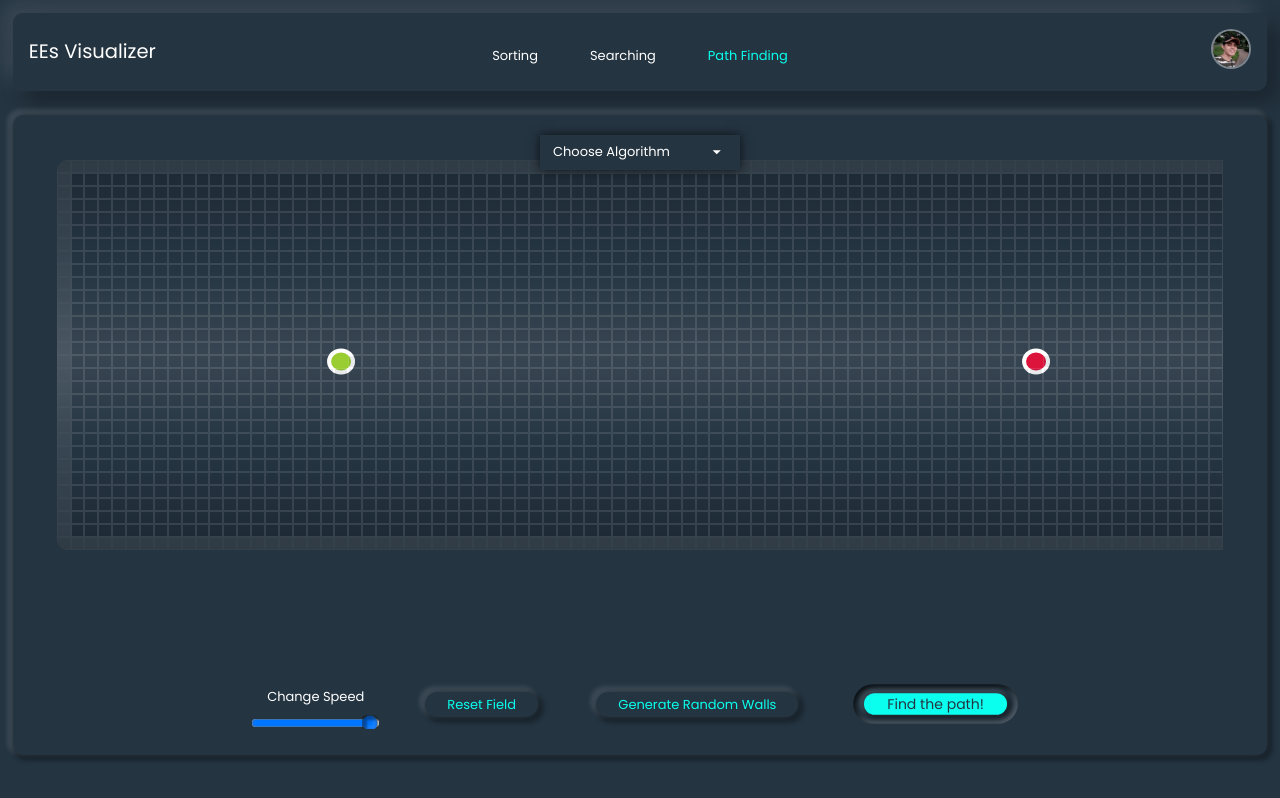
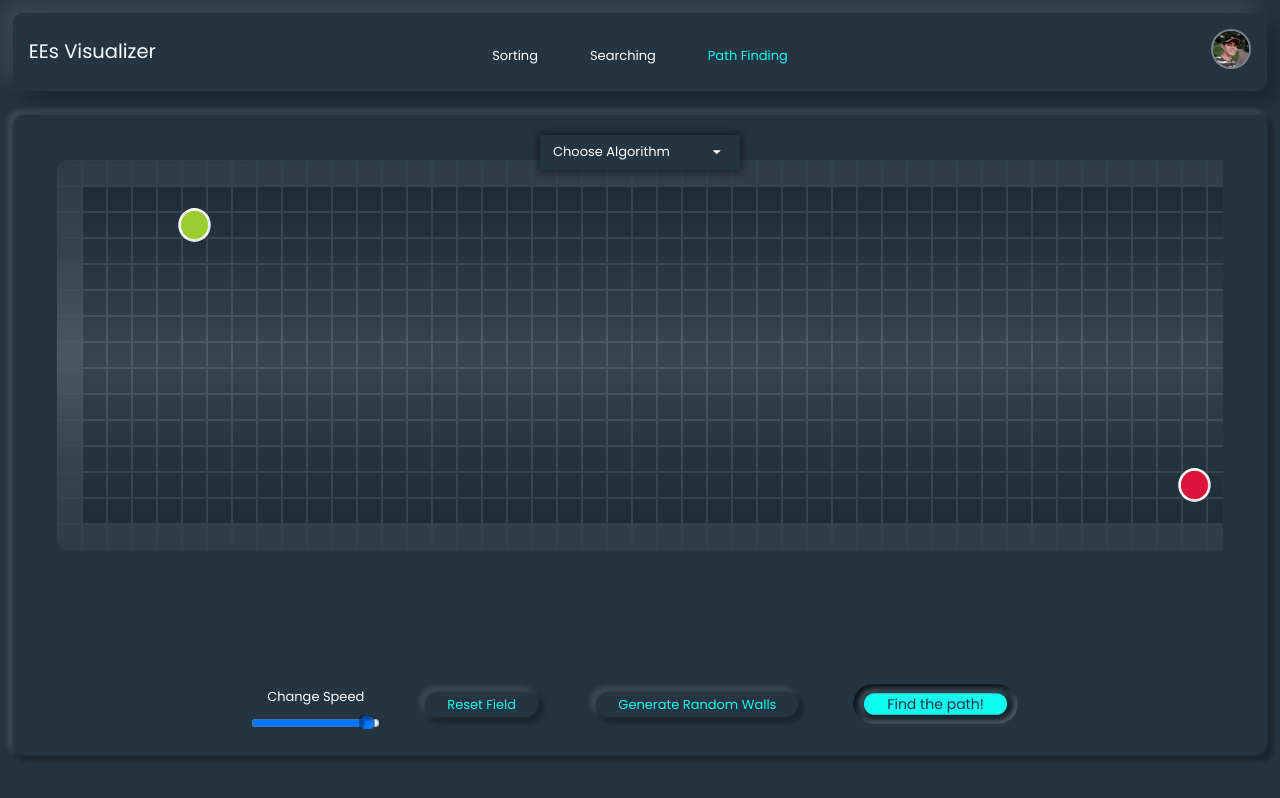
Before and after one commit to EricEchemane/EEs-Visualization-Tool, a React (Create React App) app: page / in a window 1280 px wide. Built offline with nearby package versions, Linux system fonts and the light colour scheme.

Commit message:
Optimized: PathFinding Visualizer tab and change some css animations.

```diff
--- a/src/components/visualizers/pathFinding/NodeSquare.tsx
+++ b/src/components/visualizers/pathFinding/NodeSquare.tsx
@@ -1,6 +1,5 @@
-import { memo, useState, useContext, useEffect } from 'react';
+import { memo, useState, useContext, useEffect, useRef } from 'react';
 import { mouseDownContext } from './PathFindingVisualizer';
-let first = true;
 
 function NodeSquare(props: any) {
     const mouseIsDown = useContext(mouseDownContext);
@@ -8,6 +7,7 @@ function NodeSquare(props: any) {
     const [finish, set_finish] = useState(props.isFinish);
     const [obstacle, set_obstacle] = useState(props.isObstacle);
     const classname = start ? 'node start' : (finish ? 'node finish' : (obstacle ? 'node obstacle' : 'node'));
+    const first = useRef(true);
 
     let box = (document.getElementsByClassName('node') as HTMLCollectionOf<HTMLElement>);
 
@@ -15,39 +15,37 @@ function NodeSquare(props: any) {
         box = (document.getElementsByClassName('node') as HTMLCollectionOf<HTMLElement>);
         props.clearPath();
         props.onMouseEnter(mouseIsDown.s, props.id, true);
-    }, [finish])
+    }, [finish]);
+
     useEffect(() => {
         box = (document.getElementsByClassName('node') as HTMLCollectionOf<HTMLElement>);
         props.clearPath();
         props.onMouseEnter(props.id, mouseIsDown.f, true);
-    }, [start])
-    useEffect(() => {
-        if (first) {
-            first = false;
-        } else {
-            props.clearPath();
-            props.onMouseEnter(mouseIsDown.s, mouseIsDown.f, true);
-        }
-    }, [obstacle]);
+    }, [start]);
 
     // @@@@@@@@@@@@@@@@ functions @@@@@@@@@@@@@@@@@@@@@@@@@@@@@@@@@@@@2
     function handleMouseDown(e: any) {
         if (start || finish) return;
         e.preventDefault();
+        box = (document.getElementsByClassName('node') as HTMLCollectionOf<HTMLElement>);
+        let obs = box[props.id].classList.contains('obstacle');
+        if (obs) box[props.id].classList.remove('obstacle');
+        else box[props.id].classList.add('obstacle');
+        props.clearPath();
+        props.onMouseEnter(mouseIsDown.s, mouseIsDown.f, true);
         props.onMouseDown(true);
-        set_obstacle((prev: any) => {
-            return !prev;
-        });
+    }
 
-    }
-    function handleMouseEnter() {
+    function handleMouseEnter(e: any) {
+        e.preventDefault();
         if (start || finish) return;
         if (mouseIsDown.MouseDown) {
-            if (!obstacle) {
-                set_obstacle(true);
-            } else {
-                set_obstacle(false);
-            }
+            box = (document.getElementsByClassName('node') as HTMLCollectionOf<HTMLElement>);
+            let obs = box[props.id].classList.contains('obstacle');
+            if (obs) box[props.id].classList.remove('obstacle');
+            else box[props.id].classList.add('obstacle');
+            props.clearPath();
+            props.onMouseEnter(mouseIsDown.s, mouseIsDown.f, true);
         }
     }
     function handleMouseUp() {
@@ -55,10 +53,6 @@ function NodeSquare(props: any) {
     }
     function handleDragStart(e: any) {
         box[props.id].setAttribute('draggable', 'false');
-        box[props.id].addEventListener('ondrop', () => {
-            set_start(false);
-            set_finish(false);
-        })
         props.changePrev(props.id);
     }
     function handleOnDrop(e: any) {
--- a/src/components/visualizers/pathFinding/PathFindingVisualizer.tsx
+++ b/src/components/visualizers/pathFinding/PathFindingVisualizer.tsx
@@ -13,7 +13,7 @@ function PathFindingVisualizer() {
     let boxes = (document.getElementsByClassName('node') as HTMLCollectionOf<HTMLElement>);
     const [algoOptionsDropdown, set_algoOptionsDropdown] = useState(false);
     const [activeAlgo, setActiveAlgo] = useState({ id: -1, name: 'Choose Algorithm' });
-    const [speed, setSpeed] = useState(96);
+    const [speed, setSpeed] = useState(93);
 
     const algortihms = useRef([
         { id: 0, name: 'Breadth First Search' },
@@ -25,15 +25,15 @@ function PathFindingVisualizer() {
     }, []);
 
     const [nodes, setNodes] = useState([] as any);
-    const [start, setStart] = useState(1370);
-    const [finish, setFinish] = useState(1420);
+    const [start, setStart] = useState(105);
+    const [finish, setFinish] = useState(645);
     const [prevNode, setPrevNode] = useState(-1);
 
     const [isMouseDown, set_isMouseDown] = useState(false);
 
     useMemo(() => {
         const hey = [] as any;
-        for (let x = 0; x < 90 * 30; x++) {
+        for (let x = 0; x < 50 * 15; x++) {
             hey.push(<NodeSquare
                 clearPath={clearPath}
                 onMouseEnter={findThePath}
@@ -53,7 +53,6 @@ function PathFindingVisualizer() {
     function findThePath(s: number, en: number, instant?: boolean) {
         if (instant) {
             let frames = Algorithms(en, s, activeAlgo.id)[1];
-
             for (let x = 0; x < frames.length; x++) {
                 if (frames[x] === finish) break;
                 if (boxes[frames[x]]) {
@@ -85,6 +84,7 @@ function PathFindingVisualizer() {
         for (let x = 0; x < frames.length; x++) {
             if (frames[x] === finish) continue;
             changeColor(frames[x], x * 4, 'path');
+
         }
     }
     function changeColor(id: number, ms: number, classname: string) {
@@ -93,25 +93,35 @@ function PathFindingVisualizer() {
                 boxes[id].classList.remove('visited');
                 boxes[id].classList.add(classname);
             }
-            else if (boxes[id]) boxes[id].classList.add(classname);
+            else if (boxes[id]) {
+                boxes[id].classList.add(classname);
+            }
         }, ms * (100 - speed));
     }
     function addBorderWalls() {
-        for (let x = 0; x < 90; x++) {
+        for (let x = 0; x < 50; x++) {
             if (boxes[x])
-                boxes[x].classList.add('obstacle');
+                boxes[x].style.transition = ".7s ease-in";
+            boxes[x].classList.add('obstacle');
+            boxes[x].style.transition = "0";
         }
-        for (let x = 90; x < (90 * 30); x += 90) {
+        for (let x = 50; x < (50 * 15); x += 50) {
             if (boxes[x])
-                boxes[x].classList.add('obstacle');
+                boxes[x].style.transition = ".7s ease-in";
+            boxes[x].classList.add('obstacle');
+            boxes[x].style.transition = "0";
         }
-        for (let x = 179; x < (90 * 30); x += 90) {
+        for (let x = 99; x < (50 * 15); x += 50) {
             if (boxes[x])
-                boxes[x].classList.add('obstacle');
+                boxes[x].style.transition = ".7s ease-in";
+            boxes[x].classList.add('obstacle');
+            boxes[x].style.transition = "0";
         }
-        for (let x = 90 * 29; x < (90 * 30); x++) {
+        for (let x = 50 * 14; x < (50 * 15); x++) {
             if (boxes[x])
-                boxes[x].classList.add('obstacle');
+                boxes[x].style.transition = ".7s ease-in";
+            boxes[x].classList.add('obstacle');
+            boxes[x].style.transition = "0";
         }
     }
     function handleChangeStart(n: number) {
@@ -159,9 +169,9 @@ function PathFindingVisualizer() {
         clearObstacles();
         addBorderWalls();
         clearPath();
-        for (let x = 0; x < 90 * 30; x++) {
+        for (let x = 0; x < 50 * 15; x++) {
             if (boxes[x] && !(boxes[x].classList.contains('obstacle')) && !(boxes[x].classList.contains('finish')) && !(boxes[x].classList.contains('start'))) {
-                if (Math.floor(Math.random() * 50) < 17)
+                if (Math.floor(Math.random() * 50) < 13)
                     boxes[x].classList.add('obstacle');
             }
         }
--- a/src/sass/main.css
+++ b/src/sass/main.css
@@ -1002,10 +1002,10 @@ h6 {
   margin: auto;
   display: -ms-grid;
   display: grid;
-  -ms-grid-columns: (1fr)[90];
-      grid-template-columns: repeat(90, 1fr);
-  -ms-grid-rows: (1fr)[30];
-      grid-template-rows: repeat(30, 1fr);
+  -ms-grid-columns: (1fr)[50];
+      grid-template-columns: repeat(50, 1fr);
+  -ms-grid-rows: (1fr)[15];
+      grid-template-rows: repeat(15, 1fr);
   grid-gap: 0;
   position: relative;
   background: -webkit-gradient(linear, left top, left bottom, from(rgba(0, 0, 0, 0.2)), color-stop(transparent), color-stop(rgba(255, 255, 255, 0.1)), color-stop(transparent), to(rgba(0, 0, 0, 0.2)));
@@ -1024,12 +1024,14 @@ h6 {
   opacity: 1;
   cursor: pointer;
   border: none;
-  -webkit-transform: scale(2);
-          transform: scale(2);
   border-radius: 50%;
   border: 2px solid white;
   -webkit-transition: 0;
   transition: 0;
+  -webkit-transform: scale(1.3);
+          transform: scale(1.3);
+  -webkit-animation: SCALE 1s ease;
+          animation: SCALE 1s ease;
 }
 
 .finish {
@@ -1037,12 +1039,66 @@ h6 {
   opacity: 1;
   cursor: pointer;
   border: none;
-  -webkit-transform: scale(2);
-          transform: scale(2);
   border-radius: 50%;
   border: 2px solid white;
   -webkit-transition: 0;
   transition: 0;
+  -webkit-transform: scale(1.3);
+          transform: scale(1.3);
+  -webkit-animation: SCALE 1s ease;
+          animation: SCALE 1s ease;
+}
+
+@-webkit-keyframes SCALE {
+  from {
+    -webkit-transition: ease-in-out;
+    transition: ease-in-out;
+    -webkit-transform: scale(0.5);
+            transform: scale(0.5);
+  }
+  to {
+    -webkit-transition: ease-in-out;
+    transition: ease-in-out;
+    -webkit-transform: scale(1.3);
+            transform: scale(1.3);
+  }
+}
+
+@keyframes SCALE {
+  from {
+    -webkit-transition: ease-in-out;
+    transition: ease-in-out;
+    -webkit-transform: scale(0.5);
+            transform: scale(0.5);
+  }
+  to {
+    -webkit-transition: ease-in-out;
+    transition: ease-in-out;
+    -webkit-transform: scale(1.3);
+            transform: scale(1.3);
+  }
+}
+
+@-webkit-keyframes SCALE2 {
+  from {
+    -webkit-transform: scale(0.1);
+            transform: scale(0.1);
+  }
+  to {
+    -webkit-transform: scale(1);
+            transform: scale(1);
+  }
+}
+
+@keyframes SCALE2 {
+  from {
+    -webkit-transform: scale(0.1);
+            transform: scale(0.1);
+  }
+  to {
+    -webkit-transform: scale(1);
+            transform: scale(1);
+  }
 }
 
 .obstacle {
@@ -1055,14 +1111,36 @@ h6 {
   border: none;
   -webkit-transition: 0.3s ease;
   transition: 0.3s ease;
+  -webkit-animation: path 1.5s;
+          animation: path 1.5s;
+}
+
+@-webkit-keyframes path {
+  from {
+    background-color: red;
+  }
+  to {
+    background-color: cyan;
+  }
+}
+
+@keyframes path {
+  from {
+    background-color: red;
+  }
+  to {
+    background-color: cyan;
+  }
 }
 
 .visited {
-  -webkit-transition: 0.5s;
-  transition: 0.5s;
+  -webkit-transition: 0.3s ease-in;
+  transition: 0.3s ease-in;
   background: radial-gradient(orange, yellow);
   opacity: 1;
   border: none;
+  -webkit-animation: SCALE2;
+          animation: SCALE2;
 }
 
 .pathFinding-panel {
@@ -1087,6 +1165,10 @@ h6 {
   -webkit-box-pack: center;
       -ms-flex-pack: center;
           justify-content: center;
+}
+
+.pulse {
+  border: 20px solid red;
 }
 
 @media screen and (max-width: 700px) {
--- a/src/sass/main.scss
+++ b/src/sass/main.scss
@@ -307,8 +307,8 @@ h6 {
   height: 100%;
   margin: auto;
   display: grid;
-  grid-template-columns: repeat(90, 1fr);
-  grid-template-rows: repeat(30, 1fr);
+  grid-template-columns: repeat(50, 1fr);
+  grid-template-rows: repeat(15, 1fr);
   grid-gap: 0;
   position: relative;
   background: linear-gradient(
@@ -332,36 +332,65 @@ h6 {
   opacity: 1;
   cursor: pointer;
   border: none;
-  transform: scale(2);
   border-radius: 50%;
   border: 2px solid white;
   transition: 0;
+  transform: scale(1.3);
+  animation: SCALE 1s ease;
 }
 .finish {
   background-color: crimson;
   opacity: 1;
   cursor: pointer;
   border: none;
-  transform: scale(2);
   border-radius: 50%;
   border: 2px solid white;
   transition: 0;
+  transform: scale(1.3);
+  animation: SCALE 1s ease;
+}
+@keyframes SCALE {
+  from {
+    transition: ease-in-out;
+    transform: scale(0.5);
+  }
+  to {
+    transition: ease-in-out;
+    transform: scale(1.3);
+  }
+}
+@keyframes SCALE2 {
+  from {
+    transform: scale(0.1);
+  }
+  to {
+    transform: scale(1);
+  }
 }
 .obstacle {
   background-color: rgba(255, 255, 255, 0.8);
 }
 .path {
-  // background: radial-gradient(orange, yellow);
   background-color: cyan;
   opacity: 1;
   border: none;
   transition: 0.3s ease;
+  animation: path 1.5s;
+}
+@keyframes path {
+  from {
+    background-color: red;
+  }
+  to {
+    background-color: cyan;
+  }
 }
 .visited {
-  transition: 0.5s;
+  transition: 0.3s ease-in;
   background: radial-gradient(orange, yellow);
   opacity: 1;
   border: none;
+  animation: SCALE2;
 }
 .pathFinding-panel {
   position: absolute;
@@ -380,7 +409,9 @@ h6 {
   position: relative;
   justify-content: center;
 }
-
+.pulse {
+  border: 20px solid red;
+}
 //  @@@@@@@@@@@@@@@@@@@@@ MEDIA QUERY @@@@@@@@@@@@@@@@@@@@@
 @media screen and (max-width: 700px) {
   .pathFinding-panel {
```
Also changed, not shown: src/components/visualizers/pathFinding/Algorithms.tsx (+16 -16 lines), 1 other file (tests, documents, lock files or other folders).
